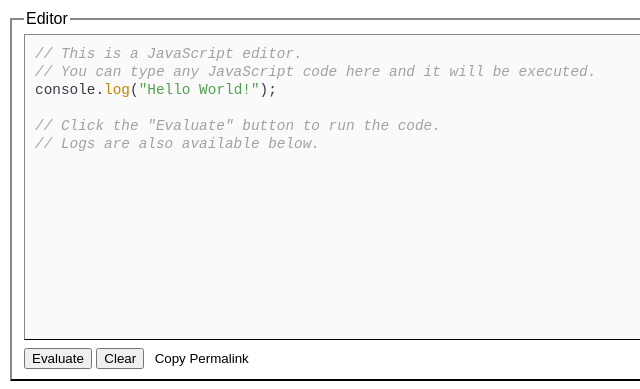
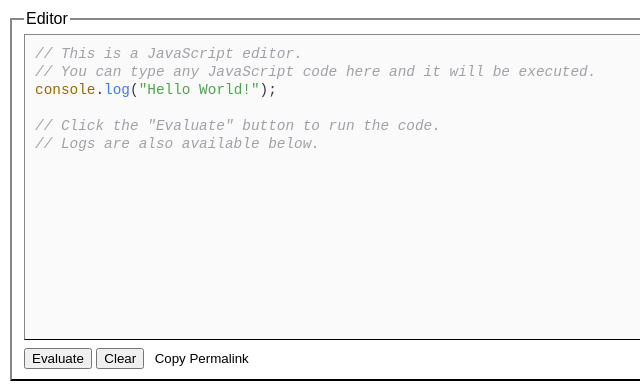
Before and after one commit to SirajChokshi/eval, a website with bundled scripts: page index.html in a window 1280 px wide. Shown: the top 389 px of the page, 0-640 px from the left. Built offline with nearby package versions, Linux system fonts and the light colour scheme.

Commit message:
disable writing assist, sync params before copy

```diff
--- a/index.html
+++ b/index.html
@@ -18,8 +18,11 @@
       <fieldset>
         <legend>Editor</legend>
         <div id="editor">
-          <pre id="editor-renderer"></pre>
+          <pre id="editor-renderer" class="javascript"></pre>
           <textarea
+            autocapitalize="off"
+            autocomplete="off"
+            spellcheck="false"
             placeholder="Write JavaScript here"
             id="editor-textarea"
           ></textarea>
--- a/src/editor.ts
+++ b/src/editor.ts
@@ -24,16 +24,8 @@ export class EditorImpl {
       }
     });
 
-    this.textarea.addEventListener("keyup", () => {
-      this.params.set("q", this.textarea.value);
-      window.history.replaceState(
-        {},
-        "",
-        `${window.location.pathname}?${this.params.toString()}`
-      );
-    });
-
-    this.textarea.addEventListener("scroll", () => this.scrollSync());
+    this.textarea.addEventListener("keyup", this.syncParams.bind(this));
+    this.textarea.addEventListener("scroll", this.syncScroll.bind(this));
 
     this.textarea.value = this.params.get("q") || DEFAULT_CODE;
 
@@ -58,7 +50,7 @@ export class EditorImpl {
     this.renderer.textContent = sanitized;
 
     // scroll sync in case content causes overflow
-    this.scrollSync();
+    this.syncScroll();
 
     if (window["hljs"]) {
       // if hljs is loaded, highlight the code
@@ -66,7 +58,16 @@ export class EditorImpl {
     }
   }
 
-  private scrollSync() {
+  public syncParams() {
+    this.params.set("q", this.textarea.value);
+    window.history.replaceState(
+      {},
+      "",
+      `${window.location.pathname}?${this.params.toString()}`
+    );
+  }
+
+  private syncScroll() {
     this.renderer.scrollTop = this.textarea.scrollTop;
     this.renderer.scrollLeft = this.textarea.scrollLeft;
   }
--- a/src/index.ts
+++ b/src/index.ts
@@ -33,6 +33,8 @@ function init() {
   };
 
   $shareBtn.onclick = () => {
+    Editor.syncParams();
+
     const url = window.location.href;
 
     navigator.clipboard.writeText(url).then(() => {
```
